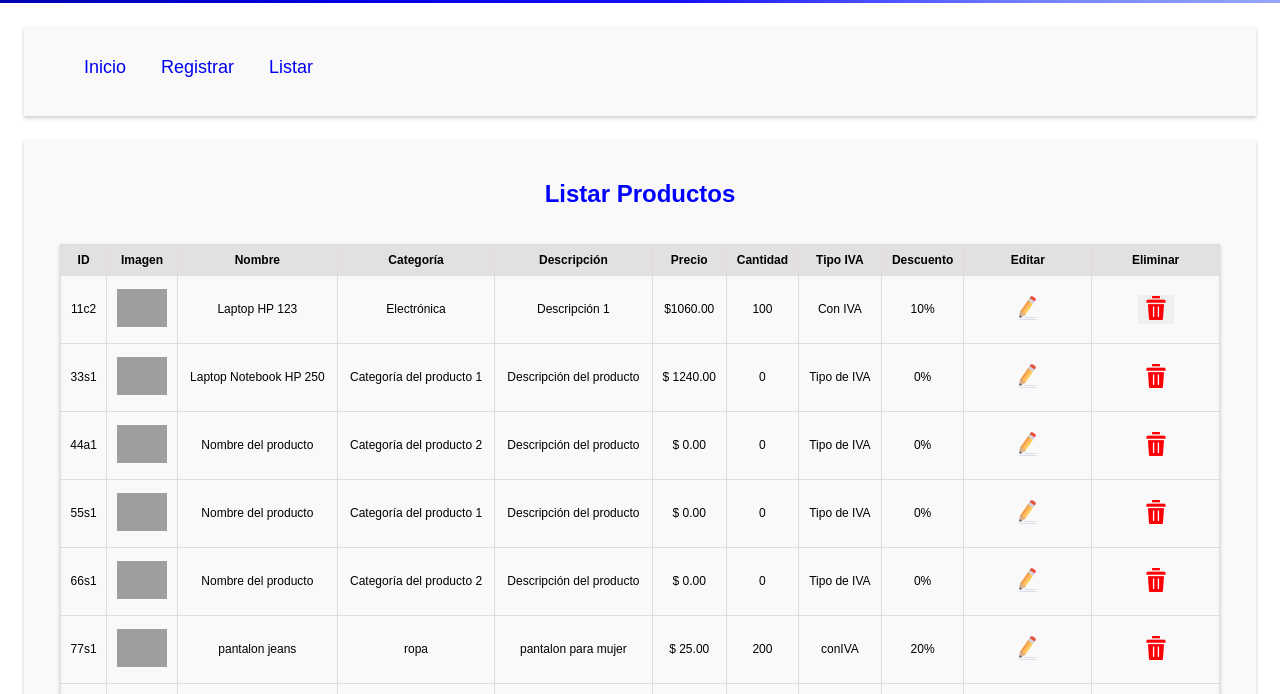
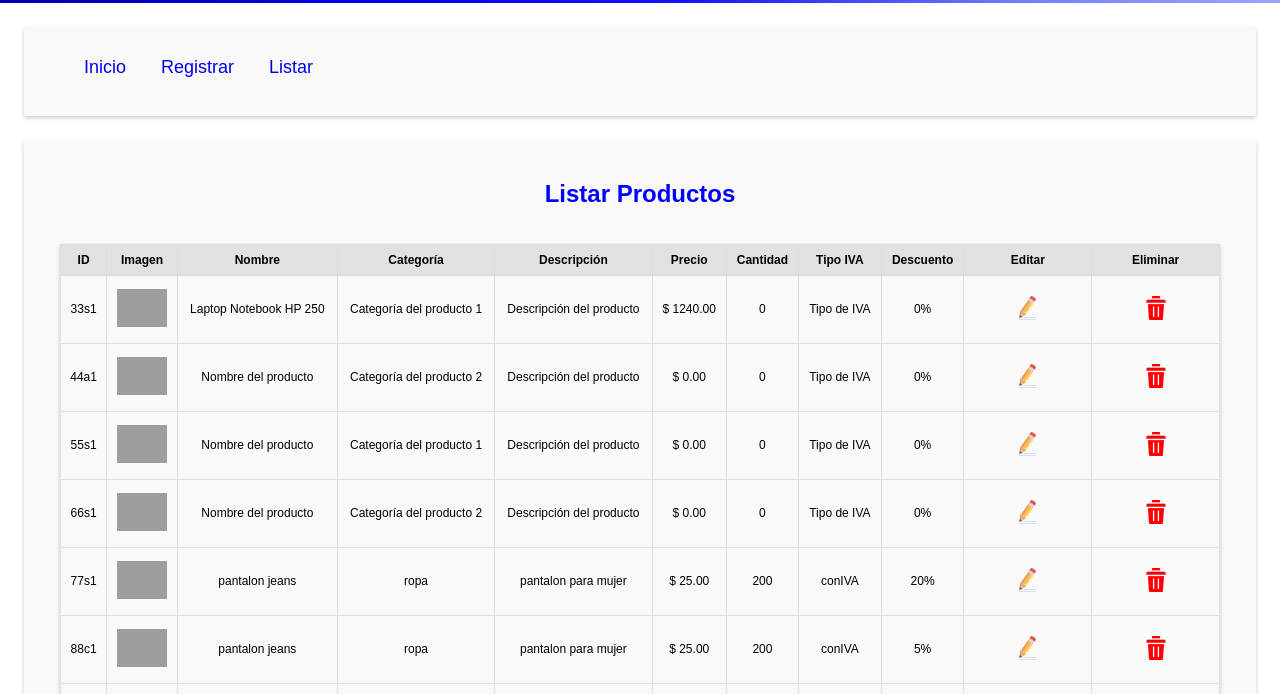
Before and after one commit to Mariq12/challenge-aluraGeek, a website with bundled scripts: page pages/listar.html in a window 1280 px wide. Shown: the part 87-781 px from the top of the page. Built offline with nearby package versions, Linux system fonts and the light colour scheme; data requests are answered from the project's data file; grey boxes are pictures that could not be loaded.

Commit message:
elimine las filas

```diff
--- a/pages/listar.html
+++ b/pages/listar.html
@@ -46,27 +46,6 @@
                             <th>Editar</th>
                             <th>Eliminar</th>
                         </tr>
-                        <tr>
-                            <td>11c2</td>
-                            <td><img src="https://app.pardux.com/render/img-webp/107/premiumtech/Mesa-de-tr-653157614441c" alt="Imagen de ${producto.nombre}" style="width: 50px; height: auto;"></td>
-                            <td>Laptop HP 123</td>
-                            <td>Electrónica</td>
-                            <td>Descripción 1</td>
-                            <td>$1060.00</td>
-                            <td>100</td>
-                            <td>Con IVA</td>
-                            <td>10%</td>
-                            <td class="container-icons">
-                                <figure class="icon-editar">
-                                    <img src="..\assets\icons\editar.png" alt="Icono de editar">
-                                </figure>
-                            </td>
-                            <td class="container-icons">
-                                <button class="icon-eliminar" onclick="eliminarProducto('${producto.id}')">
-                                    <img src="..\assets\icons\borrar.png" alt="Icono de eliminar">
-                                </button>
-                            </td>
-                        </tr>
                     </table>
                 </div>
             </section>
```
